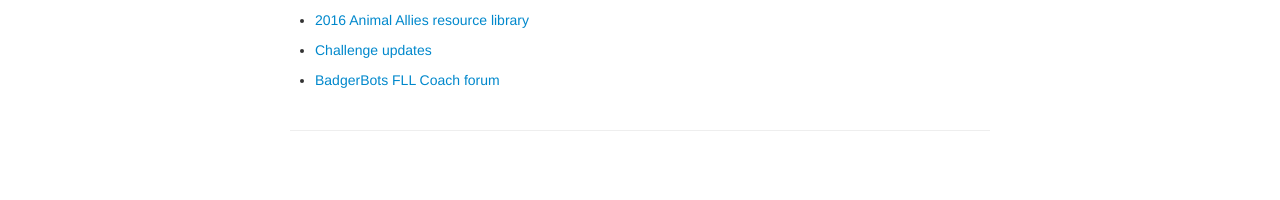
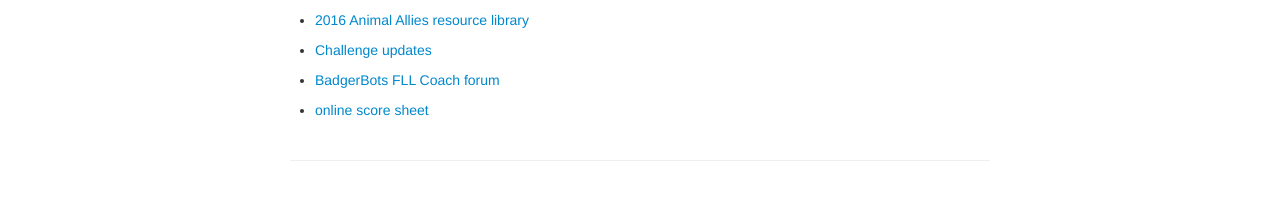
Before and after one commit to kbroman/kbroman.github.io, a Jekyll site: the page built from pages/fll.md, in a window 1280 px wide. Shown: the part 202-402 px from the top of the page. Built offline with Jekyll 4.4.1, drawn with Linux system fonts in a browser that asks for light colours.

Commit message:
pages/fll.md: link to online score sheet

```diff
--- a/pages/fll.md
+++ b/pages/fll.md
@@ -13,3 +13,5 @@ title: FIRST Lego League
 - [Challenge updates](https://firstinspiresst01.blob.core.windows.net/fll/animal-allies-challenge-updates.pdf)
 
 - [BadgerBots FLL Coach forum](https://groups.google.com/a/badgerbots.org/forum/#!forum/fllmentors)
+
+- [online score sheet](http://flltournament.com/Scoresheet.aspx?CID=29)
```
